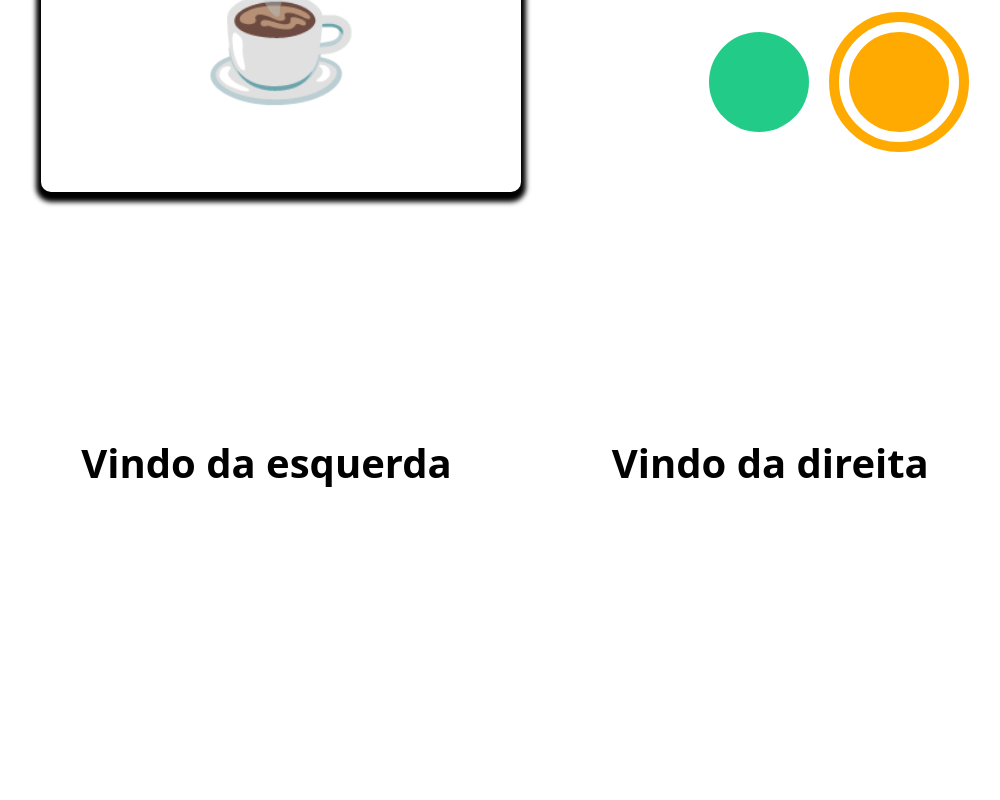
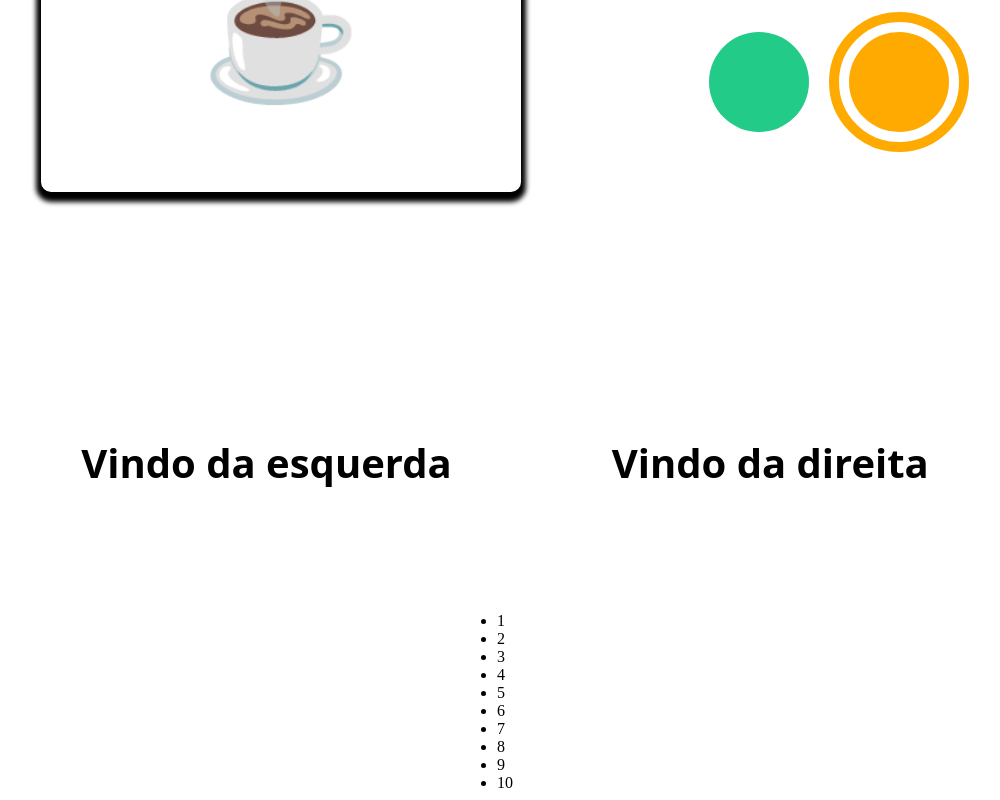
Before and after one commit to fabio-aug/react-animations-study, a React (Create React App) app: page /framer-motion in a window 1280 px wide. Shown: the part 1801-2601 px from the top of the page, without its empty margins (135-1135 px from the left). Before the commit the page ends 2421 px from the top, so only its background shows below. Built offline with nearby package versions, Linux system fonts and the light colour scheme.

Commit message:
variants logic

```diff
--- a/src/pages/framerMotion/FramerMotion.js
+++ b/src/pages/framerMotion/FramerMotion.js
@@ -32,10 +32,11 @@ function FramerMotion() {
                 <TabMotion />
 
                 <DotsMotion />
-
             </div>
 
             <TextMotion/>
+
+            <Variants />
 
         </Container>
     )
--- a/src/pages/framerMotion/components/SliderMotion.js
+++ b/src/pages/framerMotion/components/SliderMotion.js
@@ -84,10 +84,6 @@ function SliderMotion() {
             translateX: dic < 0 ? 1000 : -1000,
             opacity: 0
         }),
-        transition: {
-            translateX: { type: "spring", stiffness: 300, damping: 30 },
-            opacity: { duration: 0.2 }
-        }
     }
 
     const swipePower = (offset, velocity) => {
@@ -127,7 +123,10 @@ function SliderMotion() {
                     initial={'initial'}
                     animate={'animate'}
                     exit={'exit'}
-                    transition={'transition'}
+                    transition={{
+                        translateX: { type: "spring", stiffness: 300, damping: 30 },
+                        opacity: { duration: 0.2 }
+                    }}
                     drag="x"
                     dragConstraints={{ left: 0, right: 0 }}
                     dragElastic={1}
--- a/src/pages/framerMotion/components/TextMotion.js
+++ b/src/pages/framerMotion/components/TextMotion.js
@@ -1,6 +1,6 @@
-import React, { useState } from 'react';
+import React from 'react';
 import styled from "styled-components";
-import { motion, AnimatePresence } from "framer-motion";
+import { motion } from "framer-motion";
 
 export default function TextMotion() {
     const { innerWidth: width } = window;
--- a/src/pages/framerMotion/components/Variants.js
+++ b/src/pages/framerMotion/components/Variants.js
@@ -1,8 +1,44 @@
 import React from 'react';
+import { motion } from "framer-motion"
 
 function Variants() {
+    const width = window.innerWidth;
+
+    const numbers = [1, 2, 3, 4, 5, 6, 7, 8, 9, 10];
+
+    const variants = {
+        initial: {
+            opacity: 0,
+            x: width
+        },
+        animate: {
+            opacity: 1,
+            x: 0
+        },
+    }
+
     return (
-        <div>Variants</div>
+        <motion.ul
+            initial={{ opacity: 0 }}
+            animate={{ opacity: 1 }}
+            exit={{ opacity: 0 }}
+            transition={{ duration: 1 }}
+        >
+            {numbers.map((num, i) => (
+                <motion.li
+                    key={i}
+                    custom={i}
+                    variants={variants}
+                    initial={'initial'}
+                    animate={'animate'}
+                    transition={{
+                        duration: i * 0.3,
+                    }}
+                >
+                    {num}
+                </motion.li>
+            ))}
+        </motion.ul>
     )
 }
 
```
